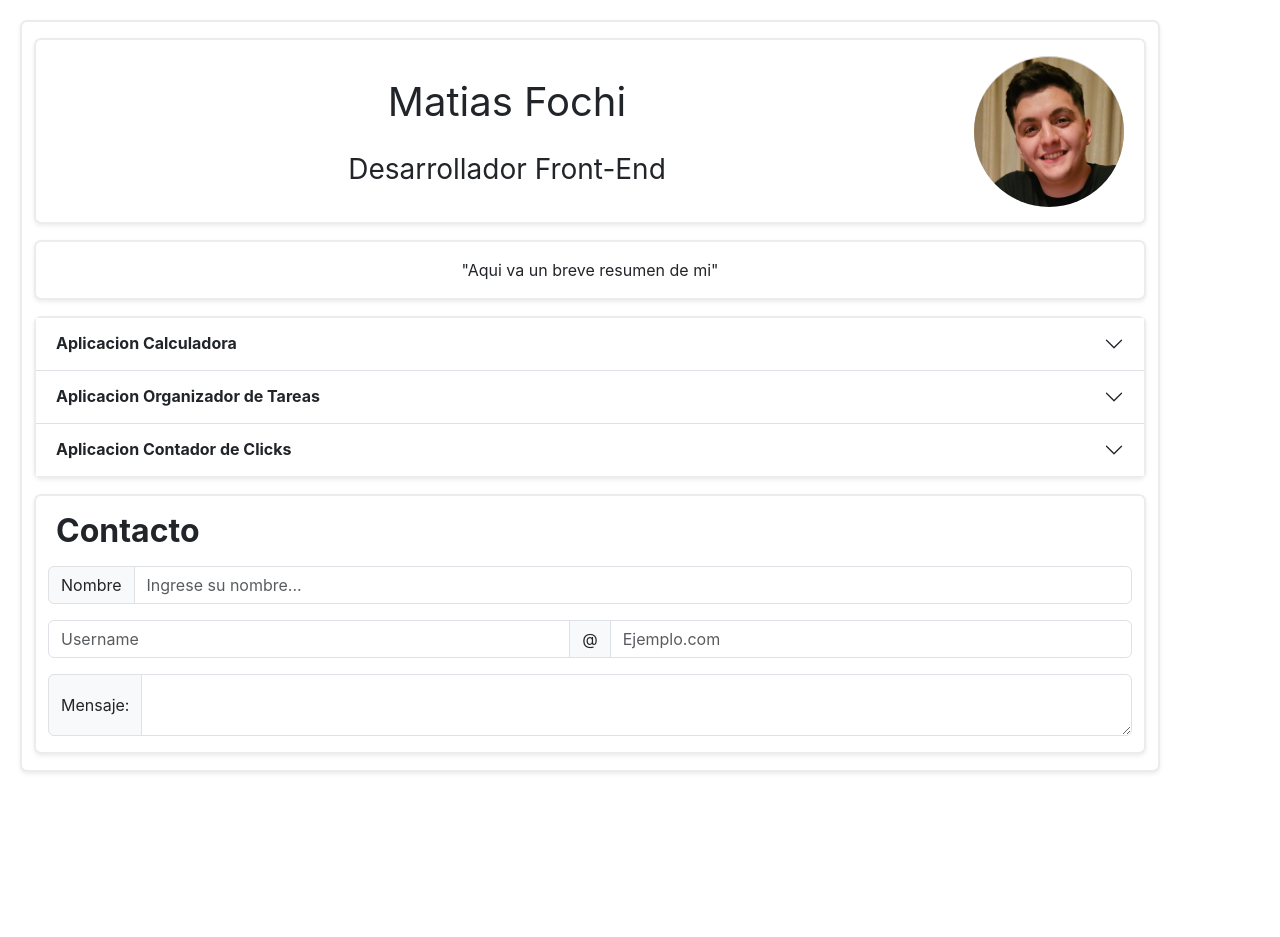
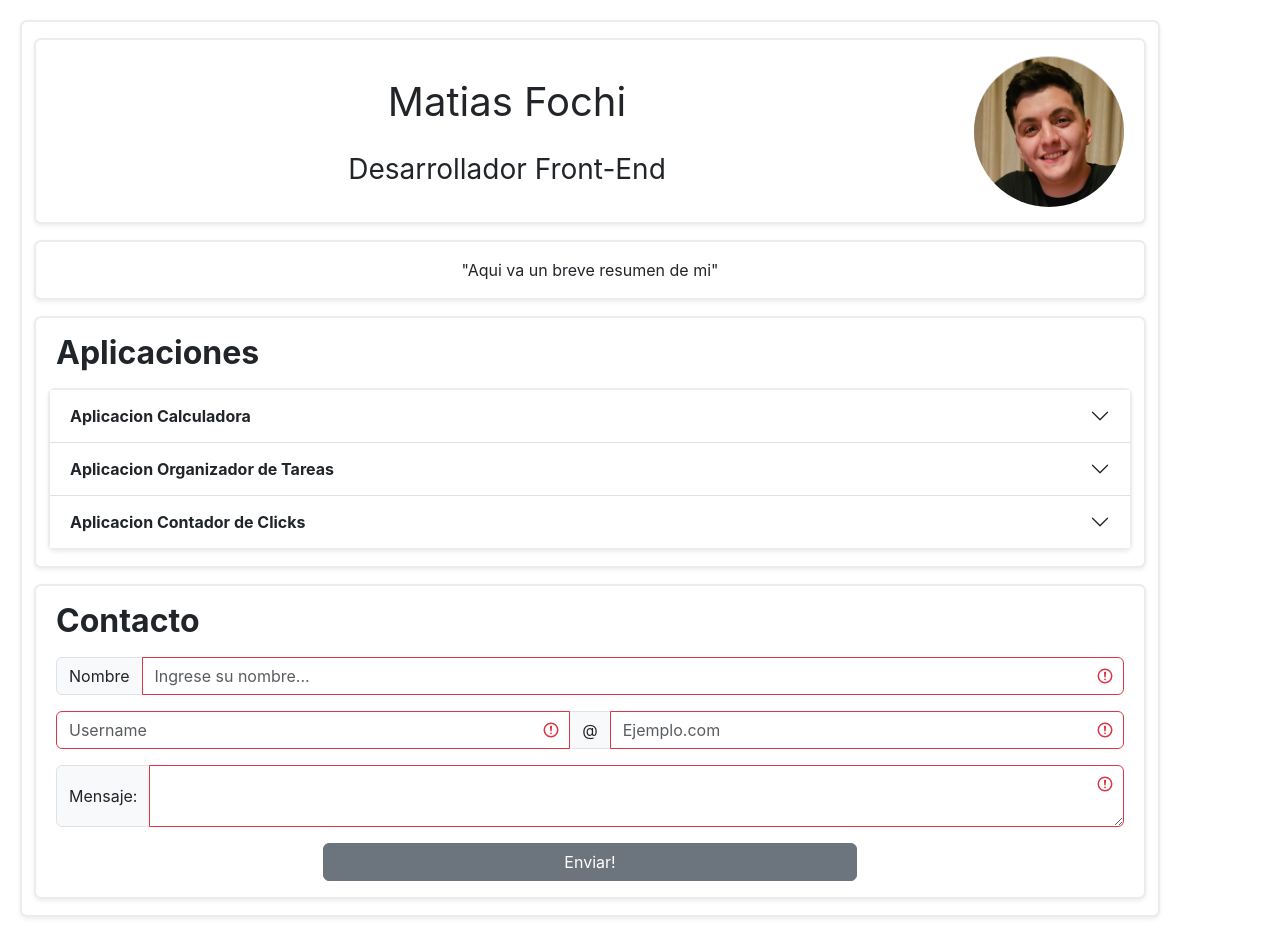
Before and after one commit to MatiasFochi/PortfolioBST, a JavaScript app: page / in a window 1280 px wide. Before the commit the page ends 800 px from the top, so only its background shows below. Built offline with nearby package versions, Linux system fonts and the light colour scheme; the HTML template or start-up script is replaced by a standard one.

Commit message:
Funciones añadidas y titulos agregados

```diff
--- a/package.json
+++ b/package.json
@@ -3,9 +3,11 @@
   "version": "0.1.0",
   "private": true,
   "dependencies": {
+    "@emailjs/browser": "^3.11.0",
     "@testing-library/jest-dom": "^5.17.0",
     "@testing-library/react": "^13.4.0",
     "@testing-library/user-event": "^13.5.0",
+    "emailjs-com": "^3.2.0",
     "react": "^18.2.0",
     "react-dom": "^18.2.0",
     "react-scripts": "5.0.1",
--- a/src/componentes/Formulario.js
+++ b/src/componentes/Formulario.js
@@ -1,37 +1,83 @@
-import { useState } from 'react';
 import '../hojas-de-estilo/Formulario.css';
 
 function Formulario (props){
 
-  const [input, setInput] = useState('');
+  const alertPlaceholder = (e) => {
+    document.getElementById('liveAlertPlaceholder').append(e);
+  };
+
+  const appendAlert = (message, type) => {
+    const wrapper = document.createElement('div')
+    wrapper.innerHTML = [
+      `<div class="alert alert-${type} alert-dismissible" role="alert">`,
+      `   <div>${message}</div>`,
+      '   <button type="button" class="btn-close" data-bs-dismiss="alert" aria-label="Close"></button>',
+      '</div>'
+    ].join('')
+
+    alertPlaceholder(wrapper);
+  }
 
   const manejarEnvio = e => {
     e.preventDefault();
-    console.log("mensaje enviado")
+    appendAlert('El mensaje se ha enviado correctamente', 'success');
     e.target.reset();
   };
 
+
   return(
-    <div className='container-sm text-start align-items-center sombreado espacio'>
-      <h2 className='espacio-lateral espacio'><strong>Contacto</strong></h2>
-      <div class="input-group mb-3 espacio">
-        <span class="input-group-text" id="basic-addon1">Nombre</span>
-        <input type="text" class="form-control" placeholder="Ingrese su nombre..." aria-label="Username" aria-describedby="basic-addon1" />
+    <div className='container-sm text-center align-items-center sombreado espacio'>
+      <h2 className='espacio-lateral espacio text-start'><strong>Contacto</strong></h2>
+      <div id="liveAlertPlaceholder"></div>
+      <form className='was-validated espacio espacio-lateral' onSubmit={manejarEnvio}>
+        <div className="input-group mb-3 espacio">
+          <span className="input-group-text" id="basic-addon1">Nombre</span>
+          <input type="text" className="form-control" placeholder="Ingrese su nombre..." aria-label="Username" aria-describedby="basic-addon1" required/>
         </div>
         <div className="input-group mb-3 espacio">
-        <input type="text" className="form-control" placeholder="Username" aria-label="Username"/>
+          <input type="text" className="form-control" placeholder="Username" aria-label="Username" required/>
           <span className="input-group-text">@</span>
-        <input type="text" className="form-control" placeholder="Ejemplo.com" aria-label="Server" />
+          <input type="text" className="form-control" placeholder="Ejemplo.com" aria-label="Server" required/>
         </div>
         <div className="input-group espacio">
           <span className="input-group-text">Mensaje:</span>
-        <textarea className="form-control" aria-label="Escriba aqui..."></textarea>
+          <textarea className="form-control" aria-label="Escriba aqui..." required></textarea>
         </div>
+        <div className='d-grid gap-2 col-6 mx-auto'>
+          <button className='btn btn-secondary' >Enviar!</button>
+        </div>
+      </form>
     </div>
   );
 }
 
 export default Formulario;
+
+/*
+  //Funcionalidad de alerta al enviar el contacto
+  const alertPlaceholder = document.getElementById('liveAlertPlaceholder')
+
+  const appendAlert = (message, type) => {
+    const wrapper = document.createElement('div')
+    wrapper.innerHTML = [
+      `<div class="alert alert-${type} alert-dismissible" role="alert">`,
+      `   <div>${message}</div>`,
+      '   <button type="button" class="btn-close" data-bs-dismiss="alert" aria-label="Close"></button>',
+      '</div>'
+    ].join('')
+
+    alertPlaceholder.append(wrapper)
+  }
+
+  const alertTrigger = document.getElementById('liveAlertBtn')
+    if (alertTrigger) {
+      alertTrigger.addEventListener('click', () => {
+        appendAlert('Nice, you triggered this alert message!', 'success')
+    })
+  }
+  //-----------------------------------------------------------------------------------------------------
+*/
+
 
 /*
 <div className="containter text-center row">
--- a/src/componentes/app-contenedor.js
+++ b/src/componentes/app-contenedor.js
@@ -10,6 +10,8 @@ function AppContenedor (props){
   const Contador = "https://cerulean-tartufo-5802ec.netlify.app";
 
   return(
+    <div className='container-sm sombreado espacio'>
+      <h2 className='espacio-lateral espacio text-start'><strong>Aplicaciones</strong></h2>
       <div className="accordion accordion-flush sombreado espacio" id="accordionFlushExample">
         <div className="accordion-item">
           <h2 className="accordion-header">
@@ -45,7 +47,7 @@ function AppContenedor (props){
           </div>
         </div>
       </div>
-
+    </div>
   );
 }
 
```
Also changed, not shown: 1 other file (tests, documents, lock files or other folders). Lines whose indentation alone changed are shown as unchanged.
